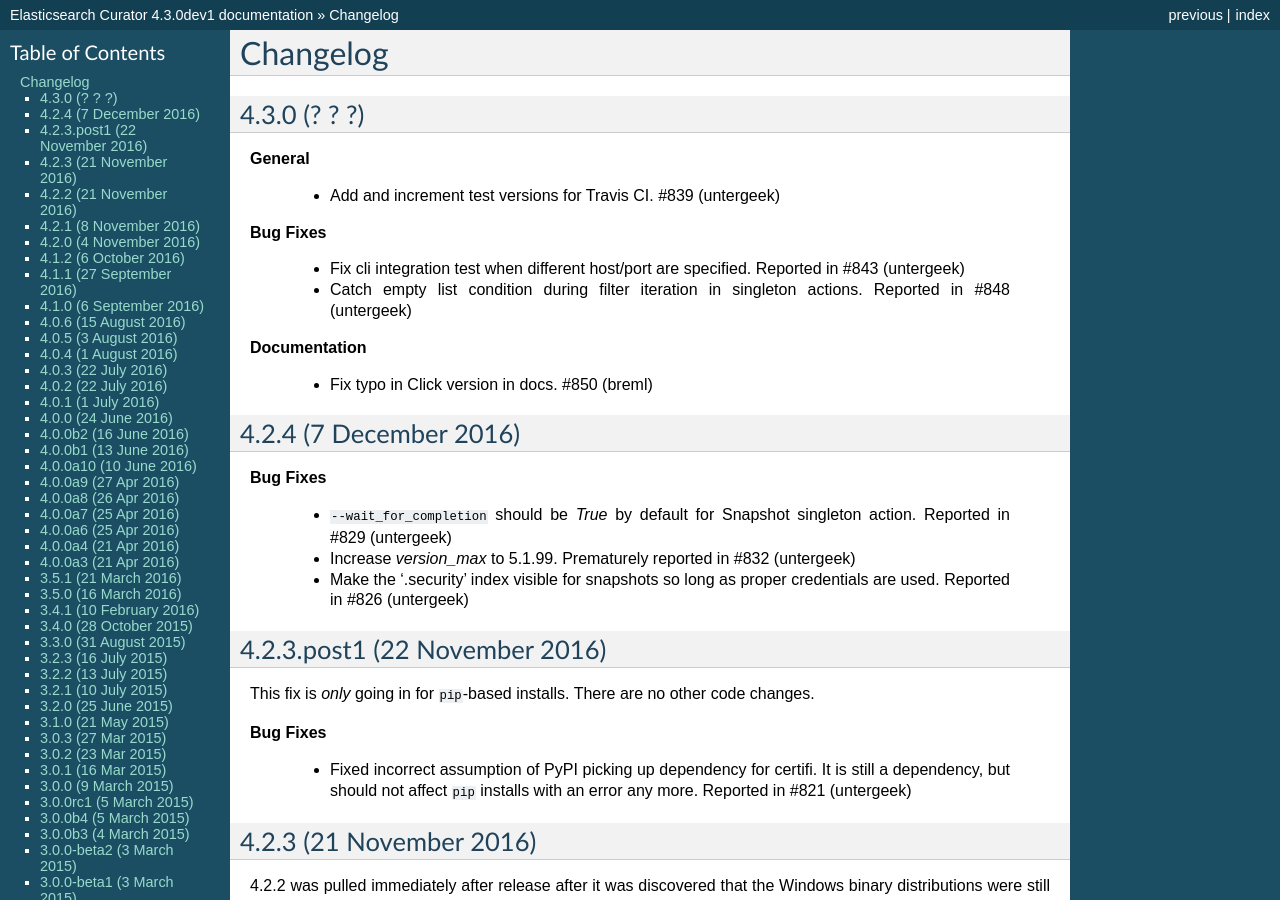
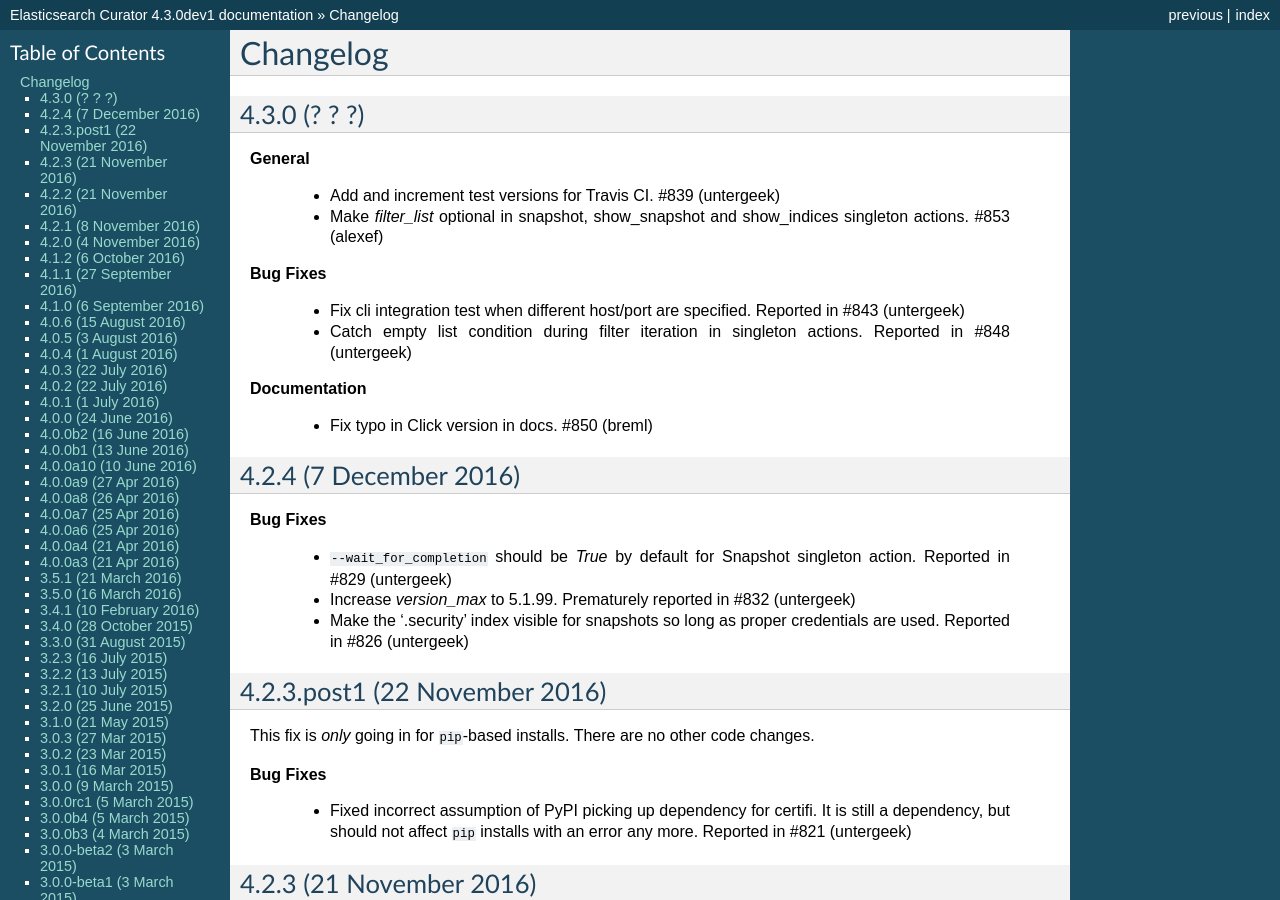
Before and after one commit to elastic/curator, a Sphinx documentation site: the page built from docs/Changelog.rst, in a window 1280 px wide and 900 px high. Built offline with Sphinx 7.4.7, drawn with Linux system fonts in a browser that asks for light colours.

Commit message:
Update changelog with details on filter_list default

```diff
--- a/docs/Changelog.rst
+++ b/docs/Changelog.rst
@@ -9,6 +9,8 @@
 **General**
 
   * Add and increment test versions for Travis CI. #839 (untergeek)
+  * Make `filter_list` optional in snapshot, show_snapshot and show_indices
+    singleton actions. #853 (alexef)
 
 **Bug Fixes**
 
```
